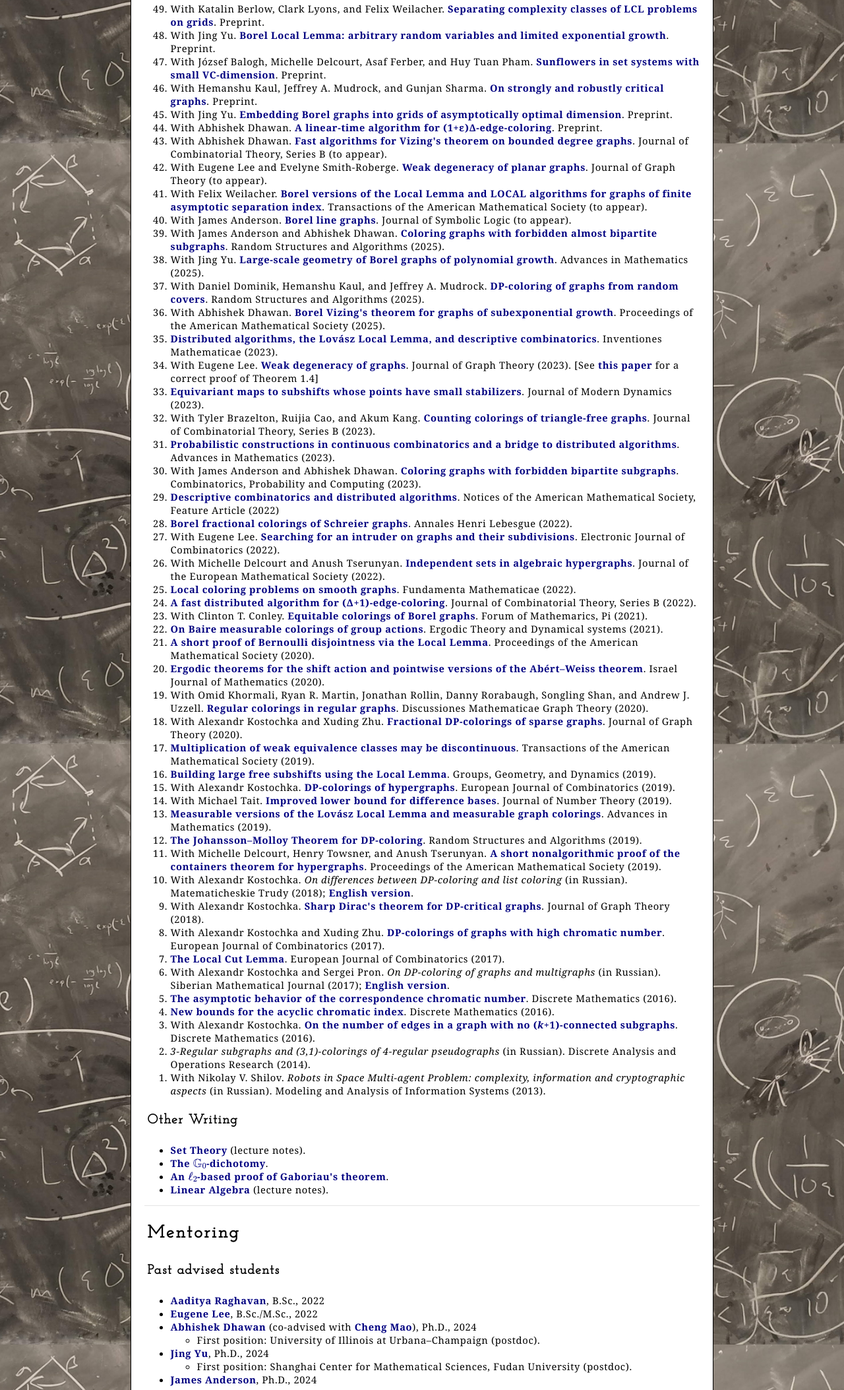
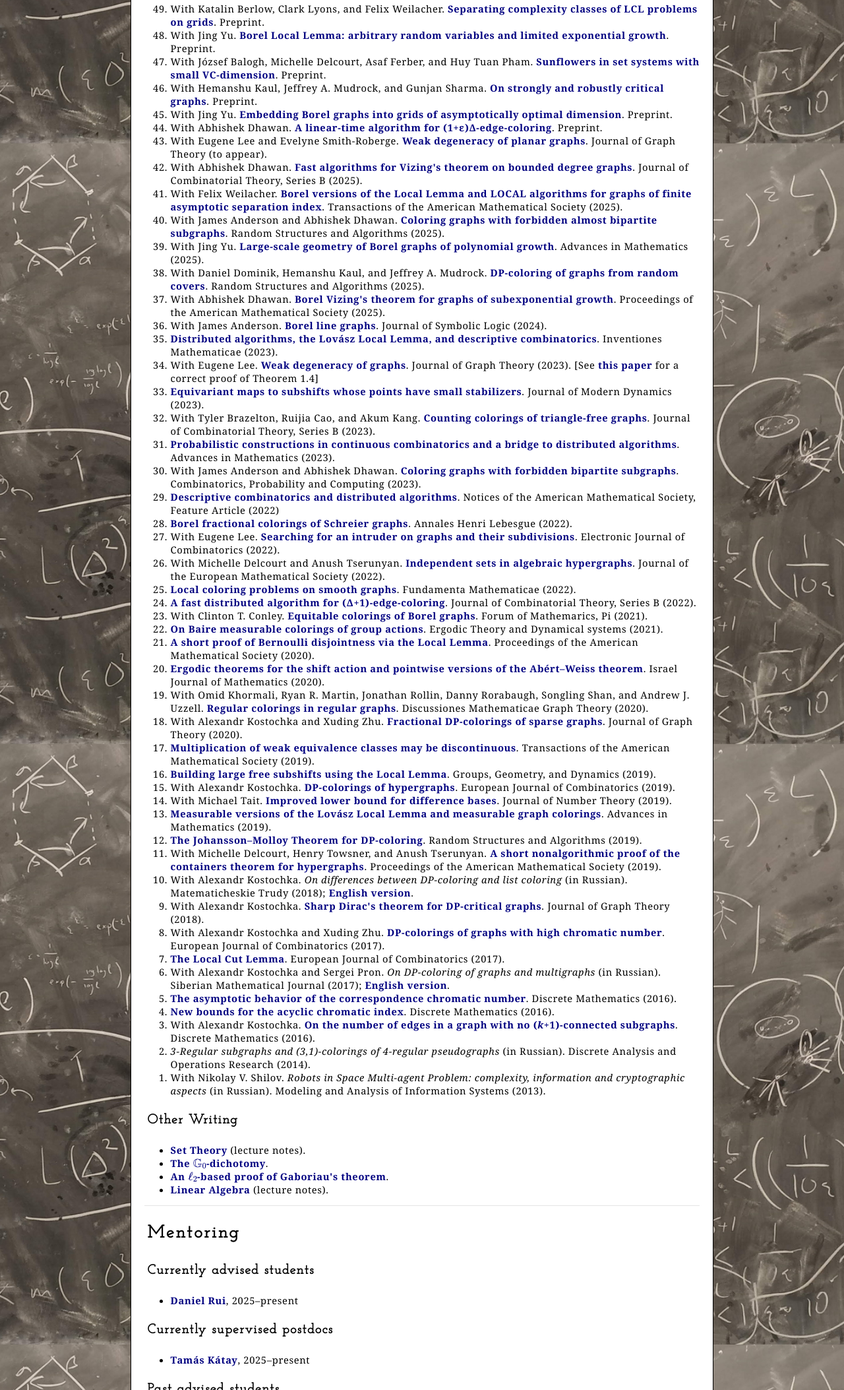
Before and after one commit to bahtoh-math/bahtoh-math.github.io, a plain HTML site: page index.html in a window 1280 px wide. Shown: the part 693-2800 px from the top of the page at 66% size. Drawn offline with nearby package versions, Linux system fonts and the light colour scheme.

Commit message:
Update index.html

```diff
--- a/index.html
+++ b/index.html
@@ -117,14 +117,14 @@ My main areas of research are descriptive set theory and combinatorics, with an
 	<li>With Hemanshu Kaul, Jeffrey A. Mudrock, and Gunjan Sharma. <a href="https://arxiv.org/abs/2408.04538">On strongly and robustly critical graphs</a>. Preprint.</li>
 	<li>With Jing Yu. <a href="https://arxiv.org/abs/2407.19785">Embedding Borel graphs into grids of asymptotically optimal dimension</a>. Preprint.</li>
 	<li>With Abhishek Dhawan. <a href="https://arxiv.org/abs/2407.04887">A linear-time algorithm for (1+ε)Δ-edge-coloring</a>. Preprint.</li>
-	<li>With Abhishek Dhawan. <a href="https://arxiv.org/abs/2303.05408">Fast algorithms for Vizing's theorem on bounded degree graphs</a>. Journal of Combinatorial Theory, Series B (to appear).</li>
 	<li>With Eugene Lee and Evelyne Smith-Roberge. <a href="https://arxiv.org/abs/2406.02792">Weak degeneracy of planar graphs</a>. Journal of Graph Theory (to appear).</li>
-	<li>With Felix Weilacher. <a href="https://arxiv.org/abs/2308.14941">Borel versions of the Local Lemma and LOCAL algorithms for graphs of finite asymptotic separation index</a>. Transactions of the American Mathematical Society (to appear).</li>
-	<li>With James Anderson. <a href="https://arxiv.org/abs/2310.07893">Borel line graphs</a>. Journal of Symbolic Logic (to appear).</li>
+	<li>With Abhishek Dhawan. <a href="https://arxiv.org/abs/2303.05408">Fast algorithms for Vizing's theorem on bounded degree graphs</a>. Journal of Combinatorial Theory, Series B (2025).</li>
+	<li>With Felix Weilacher. <a href="https://arxiv.org/abs/2308.14941">Borel versions of the Local Lemma and LOCAL algorithms for graphs of finite asymptotic separation index</a>. Transactions of the American Mathematical Society (2025).</li>
 	<li>With James Anderson and Abhishek Dhawan. <a href="https://arxiv.org/abs/2203.07222">Coloring graphs with forbidden almost bipartite subgraphs</a>. Random Structures and Algorithms (2025).</li>
 	<li>With Jing Yu. <a href="https://arxiv.org/abs/2302.04727">Large-scale geometry of Borel graphs of polynomial growth</a>. Advances in Mathematics (2025).</li>
 	<li>With Daniel Dominik, Hemanshu Kaul, and Jeffrey A. Mudrock. <a href="https://arxiv.org/abs/2308.13742">DP-coloring of graphs from random covers</a>. Random Structures and Algorithms (2025).</li>
 	<li>With Abhishek Dhawan. <a href="https://arxiv.org/abs/2307.00095">Borel Vizing's theorem for graphs of subexponential growth</a>. Proceedings of the American Mathematical Society (2025).</li>
+	<li>With James Anderson. <a href="https://arxiv.org/abs/2310.07893">Borel line graphs</a>. Journal of Symbolic Logic (2024).</li>
 	<li><a href="https://arxiv.org/abs/2004.04905">Distributed algorithms, the Lov&aacute;sz Local Lemma, and descriptive combinatorics</a>. Inventiones Mathematicae (2023).</li>
 	<li>With Eugene Lee. <a href="https://arxiv.org/abs/2111.05908">Weak degeneracy of graphs</a>. Journal of Graph Theory (2023). [See <a href="https://arxiv.org/abs/2406.02792">this paper</a> for a correct proof of Theorem 1.4]</li>
 	<li><a href="https://arxiv.org/abs/2106.09673">Equivariant maps to subshifts whose points have small stabilizers</a>. Journal of Modern Dynamics (2023).</li>
@@ -186,15 +186,18 @@ I am currently co-organizing (together with <a href="https://tomkelly.math.gatec
 <hr>
 <h2>Mentoring</h2>
 
-<!--<h3>Currently advised students</h3>
+<h3>Currently advised students</h3>
+
+<ul>
+	<li><a href="https://danielrui.com/">Daniel Rui</a>, 2025&#8211;present </li>
+</ul>
 
 
-	<h3>Currently supervised postdocs</h3>
+<h3>Currently supervised postdocs</h3>
 
-	<ul>
-		<li><a href="https://esmirob.math.gatech.edu/index.html">Evelyne Smith-Roberge</a>, 2022&#8211;present </li>
-	</ul>
--->
+<ul>
+	<li><a href="https://sites.google.com/view/tamaskatay/introduction">Tam&aacute;s K&aacute;tay</a>, 2025&#8211;present </li>
+</ul>
 
 <h3>Past advised students</h3>
 
@@ -209,7 +212,7 @@ I am currently co-organizing (together with <a href="https://tomkelly.math.gatec
 <h3>Past supervised postdocs</h3>
 
 <ul>
-	<li><a href="https://esmirob.math.gatech.edu/index.html">Evelyne Smith-Roberge</a>, 2022&#8211;2024 </li>
+	<li><a href="https://cas.illinoisstate.edu/faculty-staff/profile/?ulid=esmithr">Evelyne Smith-Roberge</a>, 2022&#8211;2024 <ul><li>Next position: Illinois State University (Assistant Professor).</li></ul></li>
 </ul>
 
 <h3>REUs, GRAs, etc.</h3>
```
